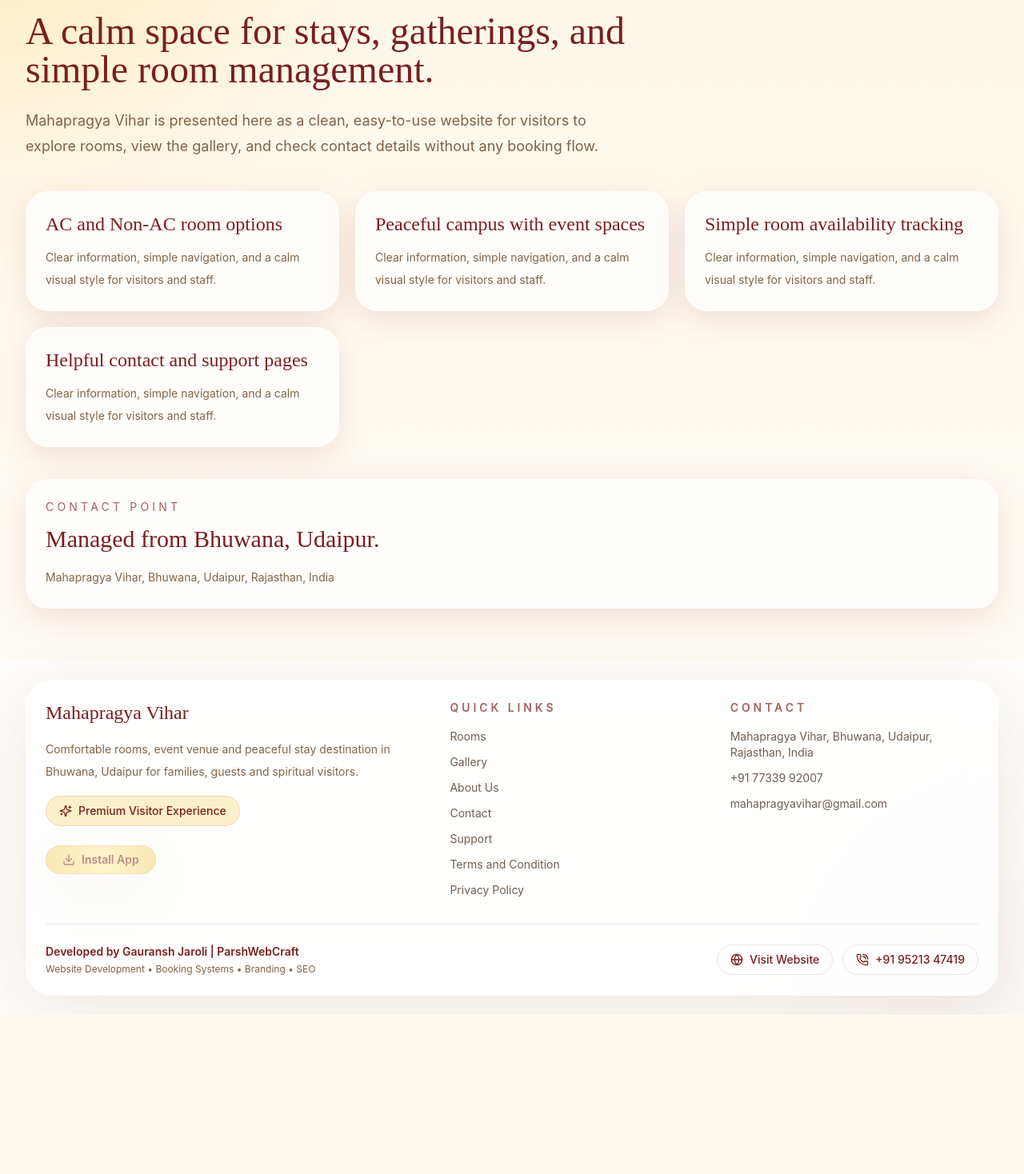
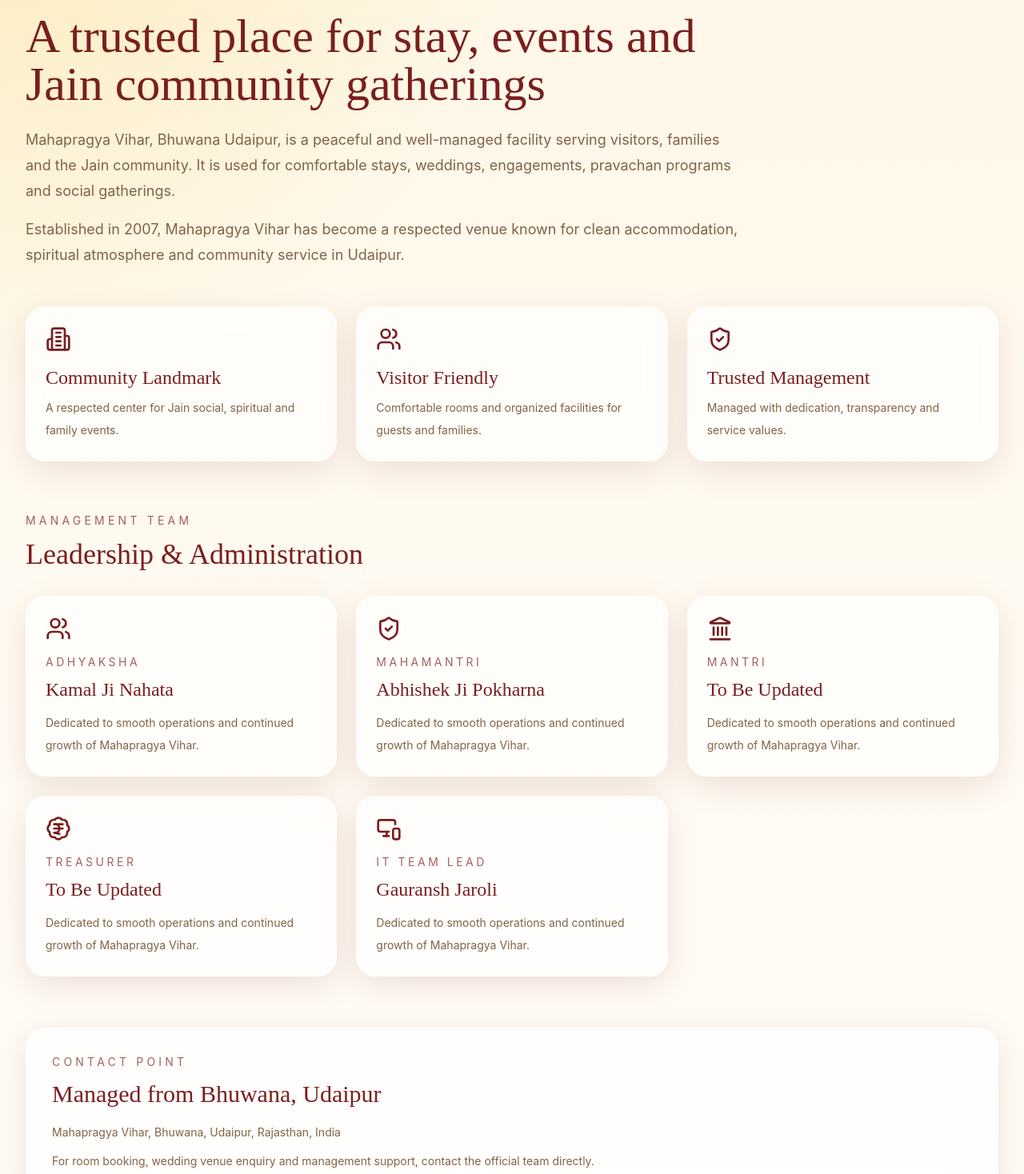
Before and after one commit to parshwebcraft/mahapragyaviharweb, a Next.js app: page /about in a window 1280 px wide. Shown: the part 162-1630 px from the top of the page at 80% size. Before the commit the page ends 1431 px from the top, so only its background shows below. Built offline with nearby package versions, Linux system fonts and the light colour scheme.

Commit message:
Update About page content and UI

```diff
--- a/app/about/page.tsx
+++ b/app/about/page.tsx
@@ -1,35 +1,161 @@
+import {
+  Building2,
+  Users,
+  ShieldCheck,
+  Landmark,
+  BadgeIndianRupee,
+  MonitorSmartphone
+} from "lucide-react";
+
 import { Card } from "@/components/ui/card";
-import { siteHighlights, contactDetails } from "@/lib/site-content";
+import { contactDetails } from "@/lib/site-content";
+
+const teamMembers = [
+  {
+    role: "Adhyaksha",
+    name: "Kamal Ji Nahata",
+    icon: Users
+  },
+  {
+    role: "MahaMantri",
+    name: "Abhishek Ji Pokharna",
+    icon: ShieldCheck
+  },
+  {
+    role: "Mantri",
+    name: "To Be Updated",
+    icon: Landmark
+  },
+  {
+    role: "Treasurer",
+    name: "To Be Updated",
+    icon: BadgeIndianRupee
+  },
+  {
+    role: "IT Team Lead",
+    name: "Gauransh Jaroli",
+    icon: MonitorSmartphone
+  }
+];
 
 export default function AboutPage() {
   return (
     <main className="section-shell py-16">
-      <div className="max-w-3xl">
-        <p className="text-sm uppercase tracking-[0.3em] text-accent/70">About Us</p>
-        <h1 className="mt-3 font-heading text-5xl text-accent">
-          A calm space for stays, gatherings, and simple room management.
+      {/* Intro */}
+      <div className="max-w-4xl">
+        <p className="text-sm uppercase tracking-[0.3em] text-accent/70">
+          About Mahapragya Vihar
+        </p>
+
+        <h1 className="mt-3 font-heading text-5xl leading-tight text-accent md:text-6xl">
+          A trusted place for stay, events and Jain community gatherings
         </h1>
+
         <p className="mt-6 text-lg leading-8 text-muted-foreground">
-          Mahapragya Vihar is presented here as a clean, easy-to-use website for visitors to
-          explore rooms, view the gallery, and check contact details without any booking flow.
+          Mahapragya Vihar, Bhuwana Udaipur, is a peaceful and well-managed
+          facility serving visitors, families and the Jain community. It is used
+          for comfortable stays, weddings, engagements, pravachan programs and
+          social gatherings.
+        </p>
+
+        <p className="mt-4 text-lg leading-8 text-muted-foreground">
+          Established in 2007, Mahapragya Vihar has become a respected venue
+          known for clean accommodation, spiritual atmosphere and community
+          service in Udaipur.
         </p>
       </div>
 
-      <div className="mt-10 grid gap-5 lg:grid-cols-3">
-        {siteHighlights.map((item) => (
-          <Card key={item}>
-            <h2 className="font-heading text-2xl text-accent">{item}</h2>
-            <p className="mt-3 text-sm leading-7 text-muted-foreground">
-              Clear information, simple navigation, and a calm visual style for visitors and staff.
-            </p>
-          </Card>
-        ))}
+      {/* Highlights */}
+      <div className="mt-12 grid gap-6 md:grid-cols-3">
+        <Card className="rounded-3xl p-6">
+          <Building2 className="h-8 w-8 text-accent" />
+
+          <h2 className="mt-4 text-2xl font-heading text-accent">
+            Community Landmark
+          </h2>
+
+          <p className="mt-2 text-sm leading-7 text-muted-foreground">
+            A respected center for Jain social, spiritual and family events.
+          </p>
+        </Card>
+
+        <Card className="rounded-3xl p-6">
+          <Users className="h-8 w-8 text-accent" />
+
+          <h2 className="mt-4 text-2xl font-heading text-accent">
+            Visitor Friendly
+          </h2>
+
+          <p className="mt-2 text-sm leading-7 text-muted-foreground">
+            Comfortable rooms and organized facilities for guests and families.
+          </p>
+        </Card>
+
+        <Card className="rounded-3xl p-6">
+          <ShieldCheck className="h-8 w-8 text-accent" />
+
+          <h2 className="mt-4 text-2xl font-heading text-accent">
+            Trusted Management
+          </h2>
+
+          <p className="mt-2 text-sm leading-7 text-muted-foreground">
+            Managed with dedication, transparency and service values.
+          </p>
+        </Card>
       </div>
 
-      <Card className="mt-10">
-        <p className="text-sm uppercase tracking-[0.3em] text-accent/70">Contact Point</p>
-        <h2 className="mt-3 font-heading text-3xl text-accent">Managed from Bhuwana, Udaipur.</h2>
-        <p className="mt-4 text-sm leading-7 text-muted-foreground">{contactDetails.address}</p>
+      {/* Team Section */}
+      <section className="mt-16">
+        <div className="mb-8">
+          <p className="text-sm uppercase tracking-[0.3em] text-accent/70">
+            Management Team
+          </p>
+
+          <h2 className="mt-3 font-heading text-4xl text-accent">
+            Leadership & Administration
+          </h2>
+        </div>
+
+        <div className="grid gap-6 md:grid-cols-2 xl:grid-cols-3">
+          {teamMembers.map((member) => (
+            <Card key={member.role} className="rounded-3xl p-6">
+              <member.icon className="h-8 w-8 text-accent" />
+
+              <p className="mt-4 text-sm uppercase tracking-[0.25em] text-accent/70">
+                {member.role}
+              </p>
+
+              <h3 className="mt-2 text-2xl font-heading text-accent">
+                {member.name}
+              </h3>
+
+              <p className="mt-3 text-sm leading-7 text-muted-foreground">
+                Dedicated to smooth operations and continued growth of
+                Mahapragya Vihar.
+              </p>
+            </Card>
+          ))}
+        </div>
+      </section>
+
+      {/* Contact */}
+      <Card className="mt-16 rounded-3xl p-8">
+        <p className="text-sm uppercase tracking-[0.3em] text-accent/70">
+          Contact Point
+        </p>
+
+        <h2 className="mt-3 font-heading text-3xl text-accent">
+          Managed from Bhuwana, Udaipur
+        </h2>
+
+        <p className="mt-4 text-sm leading-7 text-muted-foreground">
+          {contactDetails.address}
+        </p>
+
+        <p className="mt-2 text-sm leading-7 text-muted-foreground">
+          For room booking, wedding venue enquiry and management support,
+          contact the official team directly.
+        </p>
       </Card>
     </main>
   );
--- a/components/room-inventory-panel.tsx
+++ b/components/room-inventory-panel.tsx
@@ -1,15 +1,53 @@
+import Image from "next/image";
 import Link from "next/link";
 import {
   BedDouble,
   Snowflake,
-  Home,
-  PhoneCall,
   Users,
-  ShieldCheck
+  Wifi,
+  Bath,
+  ShieldCheck,
+  CalendarDays,
+  PhoneCall
 } from "lucide-react";
 
 import { Button } from "@/components/ui/button";
 import { Card } from "@/components/ui/card";
+
+const rooms = [
+  {
+    title: "Deluxe AC Room",
+    image: "/room-1.jpg",
+    price: "₹2,000",
+    type: "AC Room",
+    guests: "2 Guests",
+    desc: "Premium air-conditioned room with peaceful stay experience."
+  },
+  {
+    title: "Super Deluxe AC Room",
+    image: "/room-2.JPG",
+    price: "₹2,500",
+    type: "AC Room",
+    guests: "3 Guests",
+    desc: "Spacious premium room for families and wedding guests."
+  },
+  {
+    title: "Standard Non-AC Room",
+    image: "/room-1.jpg",
+    price: "₹1,500",
+    type: "Non-AC Room",
+    guests: "2 Guests",
+    desc: "Budget-friendly clean room with calm environment."
+  },
+  {
+    title: "Family Non-AC Room",
+    image: "/room-2.JPG",
+    price: "₹1,800",
+    type: "Non-AC Room",
+    guests: "4 Guests",
+    desc: "Comfortable room suitable for family stay."
+  }
+];
 
 export default function RoomsPage() {
   return (
@@ -17,110 +55,161 @@ export default function RoomsPage() {
       {/* Header */}
       <div className="max-w-4xl">
         <p className="text-sm uppercase tracking-[0.3em] text-accent/70">
-          Rooms
+          Rooms Booking
         </p>
 
         <h1 className="mt-3 font-heading text-5xl leading-tight text-accent md:text-6xl">
-          50 Comfortable Rooms for Stay in Udaipur
+          Book Comfortable Rooms in Udaipur
         </h1>
 
         <p className="mt-6 text-lg leading-8 text-muted-foreground">
-          Mahapragya Vihar offers peaceful AC and Non-AC rooms for families,
-          wedding guests, spiritual visitors and group stays in Bhuwana,
+          Choose AC and Non-AC rooms for family stay, wedding guests,
+          spiritual visits and group bookings at Mahapragya Vihar Bhuwana,
           Udaipur.
         </p>
       </div>
 
-      {/* Room Summary */}
-      <div className="mt-12 grid gap-6 md:grid-cols-3">
+      {/* Search / Date */}
+      <Card className="mt-12 rounded-3xl p-6">
+        <div className="grid gap-4 md:grid-cols-3">
+          <div>
+            <label className="mb-2 block text-sm font-medium">
+              Check In
+            </label>
+            <input
+              type="date"
+              className="w-full rounded-xl border px-4 py-3"
+            />
+          </div>
+
+          <div>
+            <label className="mb-2 block text-sm font-medium">
+              Check Out
+            </label>
+            <input
+              type="date"
+              className="w-full rounded-xl border px-4 py-3"
+            />
+          </div>
+
+          <div className="flex items-end">
+            <Link href="/login" className="w-full">
+              <Button size="lg" className="w-full">
+                <CalendarDays className="mr-2 h-4 w-4" />
+                Login & Book
+              </Button>
+            </Link>
+          </div>
+        </div>
+      </Card>
+
+      {/* Room Cards */}
+      <div className="mt-12 grid gap-8 md:grid-cols-2">
+        {rooms.map((room) => (
+          <Card
+            key={room.title}
+            className="overflow-hidden rounded-3xl p-0"
+          >
+            <div className="relative h-64 w-full">
+              <Image
+                src={room.image}
+                alt={room.title}
+                fill
+                className="object-cover"
+              />
+            </div>
+
+            <div className="p-6">
+              <div className="flex items-start justify-between gap-4">
+                <div>
+                  <h2 className="text-3xl font-heading text-accent">
+                    {room.title}
+                  </h2>
+
+                  <p className="mt-2 text-sm text-muted-foreground">
+                    {room.desc}
+                  </p>
+                </div>
+
+                <p className="text-2xl font-bold text-accent">
+                  {room.price}
+                </p>
+              </div>
+
+              <div className="mt-5 grid gap-3 sm:grid-cols-2">
+                <div className="flex items-center gap-2 text-sm">
+                  <Snowflake className="h-4 w-4" />
+                  {room.type}
+                </div>
+
+                <div className="flex items-center gap-2 text-sm">
+                  <Users className="h-4 w-4" />
+                  {room.guests}
+                </div>
+
+                <div className="flex items-center gap-2 text-sm">
+                  <Wifi className="h-4 w-4" />
+                  Free WiFi
+                </div>
+
+                <div className="flex items-center gap-2 text-sm">
+                  <Bath className="h-4 w-4" />
+                  Attached Bathroom
+                </div>
+              </div>
+
+              <div className="mt-6 flex gap-3">
+                <Link href="/login" className="flex-1">
+                  <Button className="w-full">
+                    Book Now
+                  </Button>
+                </Link>
+
+                <Link href="/contact" className="flex-1">
+                  <Button
+                    variant="secondary"
+                    className="w-full"
+                  >
+                    Enquiry
+                  </Button>
+                </Link>
+              </div>
+            </div>
+          </Card>
+        ))}
+      </div>
+
+      {/* Why Stay */}
+      <div className="mt-14 grid gap-6 md:grid-cols-3">
         <Card className="rounded-3xl p-6">
           <BedDouble className="h-8 w-8 text-accent" />
-
-          <h2 className="mt-4 text-2xl font-heading text-accent">
-            50 Total Rooms
-          </h2>
-
-          <p className="mt-2 text-sm leading-7 text-muted-foreground">
-            Spacious and clean stay options for all visitors.
-          </p>
-        </Card>
-
-        <Card className="rounded-3xl p-6">
-          <Snowflake className="h-8 w-8 text-accent" />
-
-          <h2 className="mt-4 text-2xl font-heading text-accent">
-            36 AC Rooms
-          </h2>
-
-          <p className="mt-2 text-sm leading-7 text-muted-foreground">
-            Premium air-conditioned rooms for comfortable stay.
-          </p>
-        </Card>
-
-        <Card className="rounded-3xl p-6">
-          <Home className="h-8 w-8 text-accent" />
-
-          <h2 className="mt-4 text-2xl font-heading text-accent">
-            14 Non-AC Rooms
-          </h2>
-
-          <p className="mt-2 text-sm leading-7 text-muted-foreground">
-            Budget-friendly rooms with peaceful environment.
-          </p>
-        </Card>
-      </div>
-
-      {/* Why Choose */}
-      <div className="mt-12 grid gap-6 md:grid-cols-2">
-        <Card className="rounded-3xl p-6">
-          <Users className="h-8 w-8 text-accent" />
-
           <h3 className="mt-4 text-2xl font-heading text-accent">
-            Ideal for Families & Groups
+            50 Rooms
           </h3>
-
-          <p className="mt-2 text-sm leading-7 text-muted-foreground">
-            Suitable for wedding guests, family visits, spiritual stays and
-            group bookings.
+          <p className="mt-2 text-muted-foreground">
+            Comfortable rooms for all types of visitors.
           </p>
         </Card>
 
         <Card className="rounded-3xl p-6">
           <ShieldCheck className="h-8 w-8 text-accent" />
-
           <h3 className="mt-4 text-2xl font-heading text-accent">
-            Safe & Peaceful Stay
+            Safe Stay
           </h3>
-
-          <p className="mt-2 text-sm leading-7 text-muted-foreground">
-            Clean surroundings, calm environment and trusted management support.
+          <p className="mt-2 text-muted-foreground">
+            Trusted management with clean environment.
           </p>
         </Card>
-      </div>
 
-      {/* CTA */}
-      <div className="mt-12 rounded-3xl border bg-white/70 p-8">
-        <h2 className="text-3xl font-heading text-accent">
-          Need Room Booking Assistance?
-        </h2>
-
-        <p className="mt-3 text-muted-foreground">
-          For room allotment, wedding guest stay or group booking, contact our
-          reception team directly.
-        </p>
-
-        <div className="mt-6 flex flex-wrap gap-4">
-          <Link href="/contact">
-            <Button size="lg">Contact Reception</Button>
-          </Link>
-
-          <a href="tel:+910000000000">
-            <Button variant="secondary" size="lg">
-              <PhoneCall className="mr-2 h-4 w-4" />
-              Call Now
-            </Button>
-          </a>
-        </div>
+        <Card className="rounded-3xl p-6">
+          <PhoneCall className="h-8 w-8 text-accent" />
+          <h3 className="mt-4 text-2xl font-heading text-accent">
+            Direct Support
+          </h3>
+          <p className="mt-2 text-muted-foreground">
+            Quick help for booking and room enquiries.
+          </p>
+        </Card>
       </div>
     </main>
   );
```
